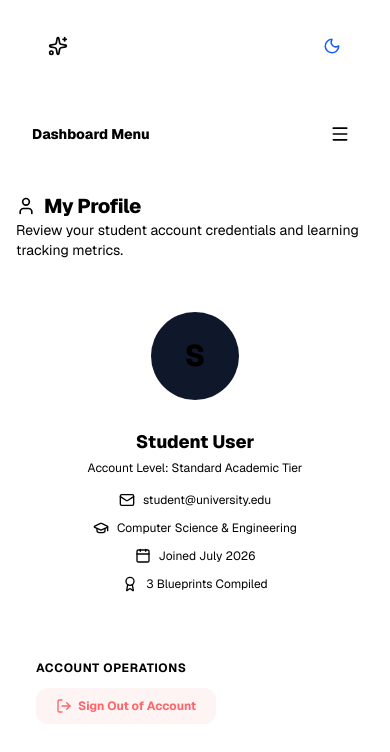
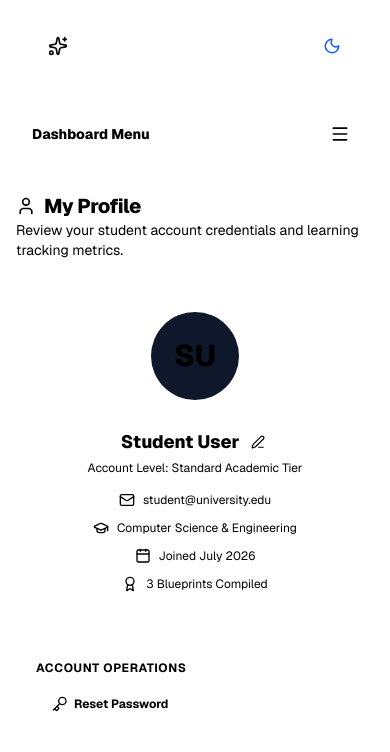
Before and after one commit to Archit-Rajput11/ai-project-builder, a Next.js app: page /dashboard/profile in a window 390 px wide. Shown: the top 752 px of the page. Built offline with nearby package versions, Linux system fonts and the light colour scheme.

Commit message:
feat: upgrade profile page and fix tutor chat responsiveness

```diff
--- a/src/app/api/tutor-chat/route.ts
+++ b/src/app/api/tutor-chat/route.ts
@@ -44,7 +44,8 @@ export async function POST(req: NextRequest) {
 - Hosting & Tools: ${projectBlueprint.techStack?.hostingAndTools?.join(", ") || "None specified"}
 `;
 
-    const systemInstruction = `You are an elite software architect and academic project tutor. Use the provided project blueprint context to answer the student's questions. Give practical step-by-step guidance, clean code snippets, and explanations tailored to their skill level.
+    const systemInstruction = `You are an encouraging academic Project Tutor. Look at the user's current project blueprint configurations (domain, complexity, and skill level) and dynamically answer their questions. If they ask a general question (like if it is good for beginners), evaluate their current blueprint parameters and give them a direct, helpful, and personalized answer.
+Use the provided project blueprint context to answer the student's questions. Give practical step-by-step guidance, clean code snippets, and explanations tailored to their skill level.
 
 Active Project Blueprint Context:
 - Project Title: ${projectBlueprint.projectTitle || "College Project"}
@@ -89,6 +90,15 @@ Format your replies using clean markdown with proper spacing. When sharing code
 function generateMockTutorReply(userMessage: string, blueprint: any): string {
   const query = userMessage.toLowerCase();
   const title = blueprint.projectTitle || "the project";
+
+  if (query.includes("beginner") || query.includes("easy") || query.includes("difficult") || query.includes("hard") || query.includes("good") || query.includes("suit")) {
+    const level = (blueprint.difficultyRating || "Intermediate").toLowerCase();
+    if (level.includes("basic") || level.includes("beginner") || level.includes("easy")) {
+      return `Yes, **${title}** is an excellent project choice for a beginner! Here's why:\n\n1. It focuses on core CRUD interactions and straightforward layouts.\n2. The tech stack components (like standard React/Next.js scaffolds) are highly accessible and well-documented.\n3. The scope is scoped to 6 simple weeks. Let me know if you want help starting Week 1 setup!`;
+    } else {
+      return `Since **${title}** is configured at an **${blueprint.difficultyRating || "Intermediate"}** level, it might present a slight learning curve for absolute beginners. However, it is fully doable! I suggest:\n\n1. Take Week 1 & 2 scaffolding slowly to understand state connections.\n2. Focus on getting database queries functioning before implementing complex client features.\n3. Ask me to walk you through specific code blocks if you get stuck. I'm here to help you learn!`;
+    }
+  }
 
   if (query.includes("code") || query.includes("example") || query.includes("setup")) {
     return `That's a great question! Let's write a clean entry point wrapper or client hook for your **${title}**.
--- a/src/app/dashboard/profile/page.tsx
+++ b/src/app/dashboard/profile/page.tsx
@@ -1,16 +1,40 @@
 "use client";
 
 import * as React from "react";
-import { useRouter } from "next/navigation";
-import { User, LogOut, Award, Mail, GraduationCap, Calendar } from "lucide-react";
+import { User, Award, Mail, GraduationCap, Calendar, Edit3, Check, Key, ShieldCheck } from "lucide-react";
 
 export default function ProfilePage() {
-  const router = useRouter();
+  const [name, setName] = React.useState("Student User");
+  const [email, setEmail] = React.useState("student@university.edu");
+  const [isEditingName, setIsEditingName] = React.useState(false);
+  const [editNameInput, setEditNameInput] = React.useState("");
+  const [toastMessage, setToastMessage] = React.useState("");
 
-  const handleSignOut = () => {
-    // Clear mock session cookie
-    document.cookie = "mock-logged-in=; path=/; expires=Thu, 01 Jan 1970 00:00:00 GMT";
-    router.push("/auth");
+  React.useEffect(() => {
+    const savedName = localStorage.getItem("profile_user_name");
+    const savedEmail = localStorage.getItem("profile_user_email");
+    if (savedName) setName(savedName);
+    if (savedEmail) setEmail(savedEmail);
+  }, []);
+
+  const handleSaveName = () => {
+    if (editNameInput.trim()) {
+      setName(editNameInput.trim());
+      localStorage.setItem("profile_user_name", editNameInput.trim());
+    }
+    setIsEditingName(false);
+  };
+
+  const getInitials = (userName: string) => {
+    const parts = userName.trim().split(/\s+/);
+    if (parts.length === 0 || !parts[0]) return "S";
+    if (parts.length === 1) return parts[0].substring(0, 2).toUpperCase();
+    return (parts[0][0] + parts[parts.length - 1][0]).toUpperCase();
+  };
+
+  const handleResetPassword = () => {
+    setToastMessage(`A password reset link has been sent to ${email}.`);
+    setTimeout(() => setToastMessage(""), 4000);
   };
 
   return (
@@ -29,21 +53,58 @@ export default function ProfilePage() {
         {/* Glowing Profile Avatar */}
         <div className="w-24 h-24 rounded-full bg-gradient-to-tr from-primary to-purple-500 p-1 shadow-lg shadow-primary/20 flex items-center justify-center relative select-none">
           <div className="w-full h-full rounded-full bg-slate-900 flex items-center justify-center text-foreground font-extrabold text-3xl">
-            S
+            {getInitials(name)}
           </div>
         </div>
 
         {/* User Info details */}
         <div className="flex-1 flex flex-col gap-4 w-full text-center md:text-left">
           <div>
-            <h3 className="text-lg font-extrabold text-foreground">Student User</h3>
+            <div className="flex items-center justify-center md:justify-start gap-2">
+              {isEditingName ? (
+                <div className="flex items-center gap-2">
+                  <input
+                    type="text"
+                    value={editNameInput}
+                    onChange={(e) => setEditNameInput(e.target.value)}
+                    className="px-3 py-1 rounded-lg border border-primary bg-background text-foreground text-sm font-semibold focus:outline-none"
+                    placeholder="Enter name"
+                    autoFocus
+                    onKeyDown={(e) => {
+                      if (e.key === "Enter") handleSaveName();
+                      if (e.key === "Escape") setIsEditingName(false);
+                    }}
+                  />
+                  <button
+                    onClick={handleSaveName}
+                    className="p-1 rounded bg-primary/10 border border-primary/20 text-primary cursor-pointer hover:bg-primary/20 transition-all"
+                  >
+                    <Check className="w-4 h-4" />
+                  </button>
+                </div>
+              ) : (
+                <>
+                  <h3 className="text-lg font-extrabold text-foreground">{name}</h3>
+                  <button
+                    onClick={() => {
+                      setEditNameInput(name);
+                      setIsEditingName(true);
+                    }}
+                    className="p-1 rounded text-foreground/45 hover:text-foreground hover:bg-bg-accent/40 transition-all cursor-pointer"
+                    title="Edit Name"
+                  >
+                    <Edit3 className="w-3.5 h-3.5" />
+                  </button>
+                </>
+              )}
+            </div>
             <span className="text-xs text-foreground/40 mt-1 block">Account Level: Standard Academic Tier</span>
           </div>
 
           <div className="grid grid-cols-1 sm:grid-cols-2 gap-3 text-xs text-foreground/70">
             <div className="flex items-center gap-2 justify-center md:justify-start">
               <Mail className="w-4 h-4 text-foreground/40" />
-              <span>student@university.edu</span>
+              <span>{email}</span>
             </div>
             <div className="flex items-center gap-2 justify-center md:justify-start">
               <GraduationCap className="w-4 h-4 text-foreground/40" />
@@ -66,14 +127,22 @@ export default function ProfilePage() {
         <h4 className="text-xs font-bold text-foreground/50 uppercase tracking-wider">Account Operations</h4>
         <div className="flex flex-wrap gap-3">
           <button
-            onClick={handleSignOut}
-            className="px-5 py-2.5 rounded-xl border border-red-500/20 hover:border-red-500 bg-red-500/5 hover:bg-red-500/10 text-red-400 text-xs font-bold transition-all flex items-center gap-1.5 cursor-pointer"
+            onClick={handleResetPassword}
+            className="px-4 py-2 rounded-xl border border-primary/20 hover:border-primary bg-primary/5 hover:bg-primary/10 text-primary text-xs font-bold transition-all flex items-center gap-1.5 cursor-pointer"
           >
-            <LogOut className="w-4 h-4" />
-            Sign Out of Account
+            <Key className="w-4 h-4" />
+            Reset Password
           </button>
         </div>
       </div>
+
+      {/* Toast Notification for reset link */}
+      {toastMessage && (
+        <div className="no-print fixed bottom-24 right-6 z-50 px-4 py-3 rounded-xl border border-emerald-500/30 bg-emerald-950/90 text-emerald-400 text-xs font-bold shadow-lg shadow-emerald-950/50 animate-fade-in flex items-center gap-2">
+          <ShieldCheck className="w-4 h-4 text-emerald-400" />
+          {toastMessage}
+        </div>
+      )}
     </div>
   );
 }
```
